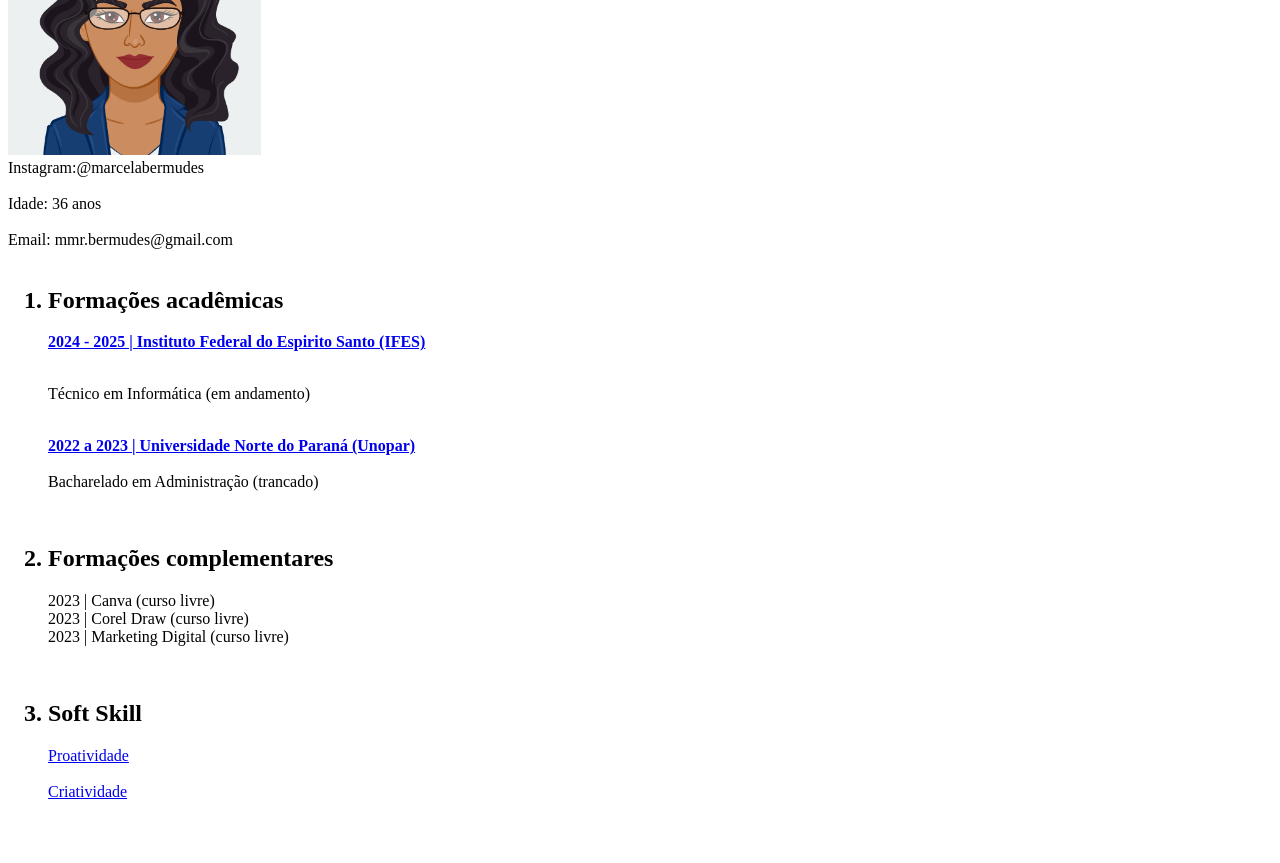
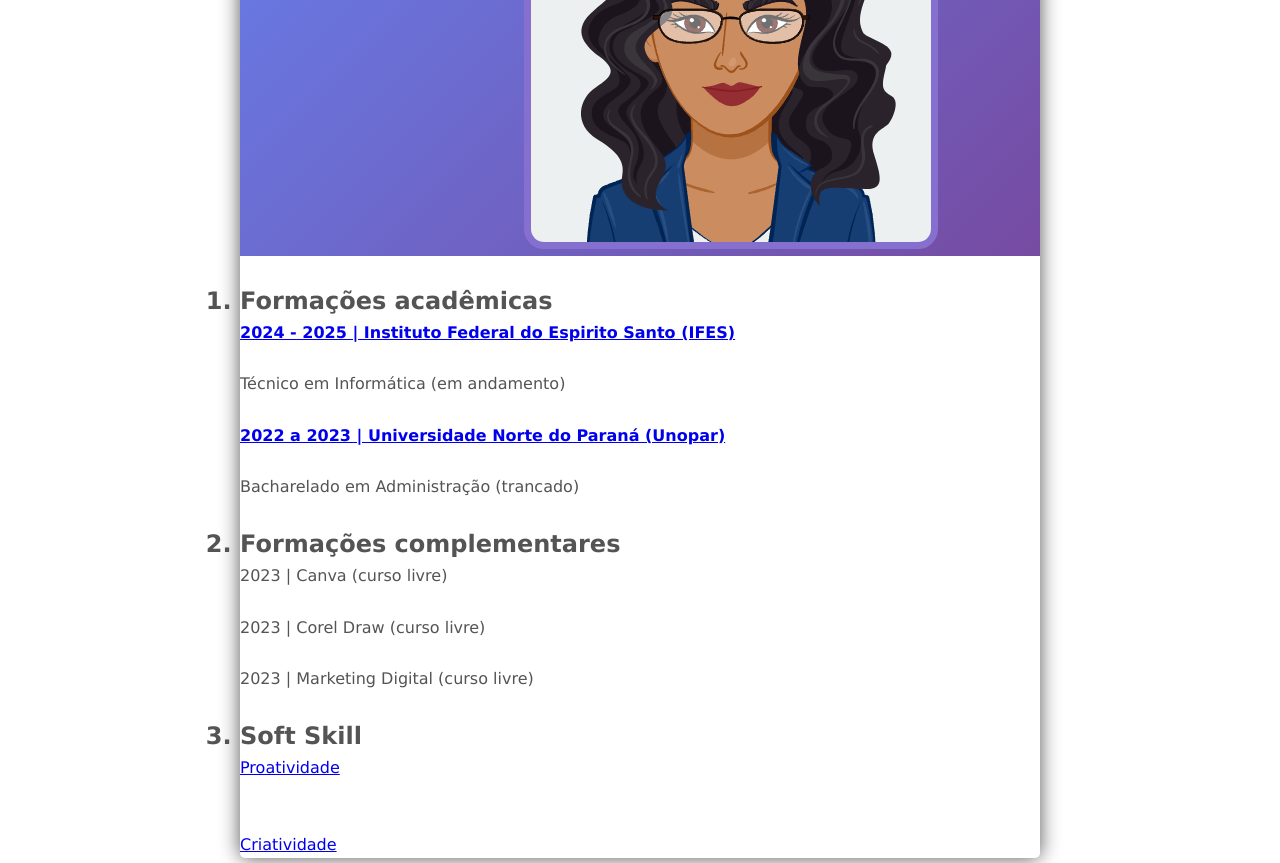
Before and after one commit to Marcelabermudes/exercicio_5_curriculo, a plain HTML site: page index.html in a window 1280 px wide. Shown: the part 196-1059 px from the top of the page. Before the commit the page ends 1013 px from the top, so only its background shows below. Drawn offline with Linux system fonts and the light colour scheme.

Commit message:
CSS até  o exercico 8

```diff
--- /dev/null
+++ b/css/style.css
@@ -0,0 +1,54 @@
+
+/*Se você definir box-sizing: border-box;um elemento, o preenchimento e a borda serão incluídos na largura e na altura:*/
+*{
+    margin: 0;
+    box-sizing: border-box;
+    padding: 0;
+}
+
+/*font-family altera a fonte
+ line-height Defina a altura da linha
+ color altera a cor da fonte
+ background-color altera o fundo
+ padding espaçamento entre o elemento e a borda*/
+body{
+    font-family: Verdana, Geneva, Tahoma, sans-serif;
+    line-height: 1.6;
+    color: #545454;
+    background-color: white;
+    padding: 5px;
+}
+
+/*Explicar a diferença entre as tags main article e section*/
+main{
+    max-width: 800px;
+    margin: 0 auto;
+    background-color: white;
+    box-shadow: 0 0 20px;
+    box-shadow: rgba (0,0,0,0.1);
+    border-radius: 5px;
+}
+
+/*Explique cada propriedade com comentários, destacando a função do gradiente, do flex e do gap*/
+#main-header{
+    background:linear-gradient(135deg, #667eea 0%, #764ba2 100%);
+    color: ;
+    padding: ;
+    display:flex;
+    align-items: ;
+    gap: ;
+}
+
+/*comentar cada propriedade*/
+#main-header > h1{
+    font-size: 50px;
+    margin-bottom: 10px;
+    font-weight: 600px;
+}
+
+
+/*Explicar cada propriedade*/
+img{
+    border-radius: 20px;
+    border: 7px solid #8670cf;
+}
--- a/index.html
+++ b/index.html
@@ -5,45 +5,61 @@
     <meta charset="UTF-8">
     <meta name="viewport" content="width=, initial-scale=1.0">
     <title>Document</title>
+    <link rel="stylesheet" href="css/style.css">
 
 </head>
 
 <body>
+    <main>
+
+        <br>
+        <header id="main-header">
                     <h1>Marcela Bermudes</h1>
-    <br>
-    <div>
-        <img src="img/AvatarMaker.png" alt="foto 3x4 Marcela Bermudes" width="20%">
-    </div>
 
-    <div>
+            <figure><img src="img/AvatarMaker.png" alt="foto 3x4 Marcela Bermudes"></figure> <br><br>
+
+            <address>
                 Instagram:@marcelabermudes <br><br>
                 Idade: 36 anos <br><br>
                 Email: mmr.bermudes@gmail.com
-    </div>
+            </address>
+        </header>
+        <article>
             <br>
             <ol>
                 <div>
-            <h2><li>Formações acadêmicas</li></h2>
-            <p> <b> <a href="https://serra.ifes.edu.br/"> 2024 - 2025 | Instituto Federal do Espirito Santo (IFES)</b> <br><br>
-            </a></p>
+                    <h2>
+                        <li>Formações acadêmicas</li>
+                    </h2>
+                    <section>
+                        <p> <b> <a href="https://serra.ifes.edu.br/"> 2024 - 2025 | Instituto Federal do Espirito Santo
+                                    (IFES)</b>
+                            <br><br>
+                            </a>
+                        </p>
                         Técnico em Informática (em andamento) <br><br>
-            <p> <b> <a href="https://www.unopar.com.br/">2022 a 2023 | Universidade Norte do Paraná (Unopar)</b><br><br>
-            </a>Bacharelado em Administração  (trancado)</p> <br>
-
-            <h2><li>Formações complementares</li></h2>
-            <p>
-                2023 | Canva (curso livre)<br>
-                2023 | Corel Draw (curso livre)<br>
-                2023 | Marketing Digital (curso livre)
-            </p><br>
-            <h2><li>Soft Skill</li></h2>
-            <p><a href="proatividade.html">Proatividade</a> <br><br>
-                <a href="criatividade.html">Criatividade</a>
+                    </section>
+                    <section>
+                        <p> <b> <a href="https://www.unopar.com.br/">2022 a 2023 | Universidade Norte do Paraná
+                                    (Unopar)</b><br><br>
+                            </a>Bacharelado em Administração (trancado)</p> <br>
+                    </section>
+                    <h2>
+                        <li>Formações complementares</li>
+                    </h2>
+                    <section> <p> 2023 | Canva (curso livre)</p> </section> <br>
+                    <section> <p>2023 | Corel Draw (curso livre)</p> </section> <br>
+                    <section> <p>2023 | Marketing Digital (curso livre)</p> </section> <br>
+                    <h2>
+                        <li>Soft Skill</li>
+                    </h2>
+                    <section> <p> <a href="proatividade.html">Proatividade</a> </section> <br><br>
+                        <section> <a href="criatividade.html">Criatividade</a> </section>
                     </p>
                 </div>
             </ol>
-
-
+        </article>
+    </main>
 </body>
 
 </html>
```
Also changed, not shown: proatividade.html (+1 -0 lines). Lines whose indentation alone changed are shown as unchanged.
